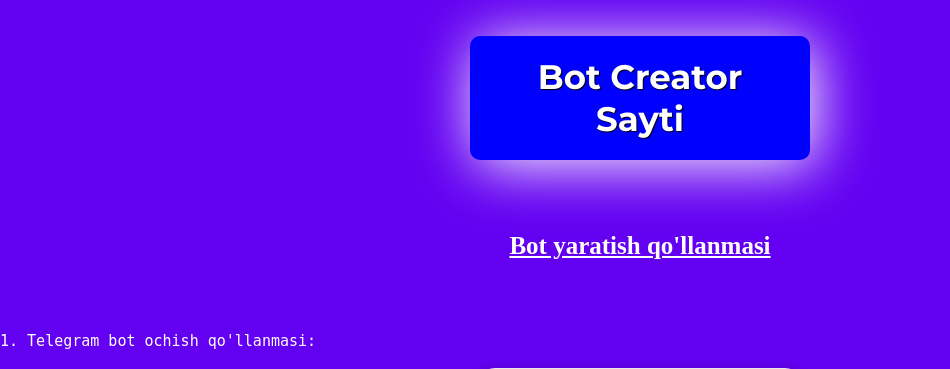
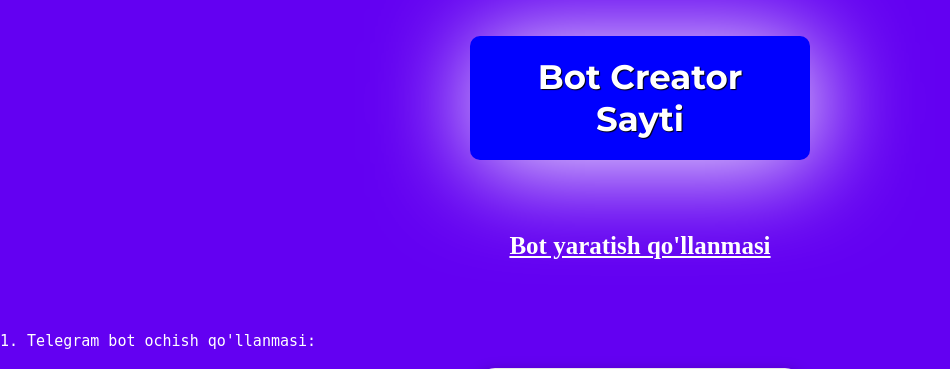
Before and after one commit to mmuzi3427/Makerbotveb, a PHP site: page / in a window 1280 px wide, with the pointer over the restyled element. Shown: the top 369 px of the page, without its empty margins (0-950 px from the left). Run offline with PHP 8.4, Linux system fonts and the light colour scheme; some libraries are stand-ins or nearby versions.

Commit message:
Update style.css

```diff
--- a/style.css
+++ b/style.css
@@ -31,7 +31,7 @@
   max-width: 340px;
   background-color: blue;
   transition: 2s;
-  box-shadow: 5px 5px 60px rgba(255, 255, 255, 255);
+  box-shadow: 5px 5px 100px rgba(255, 255, 255, 255);
   z-index: 1;
 }
 
```
